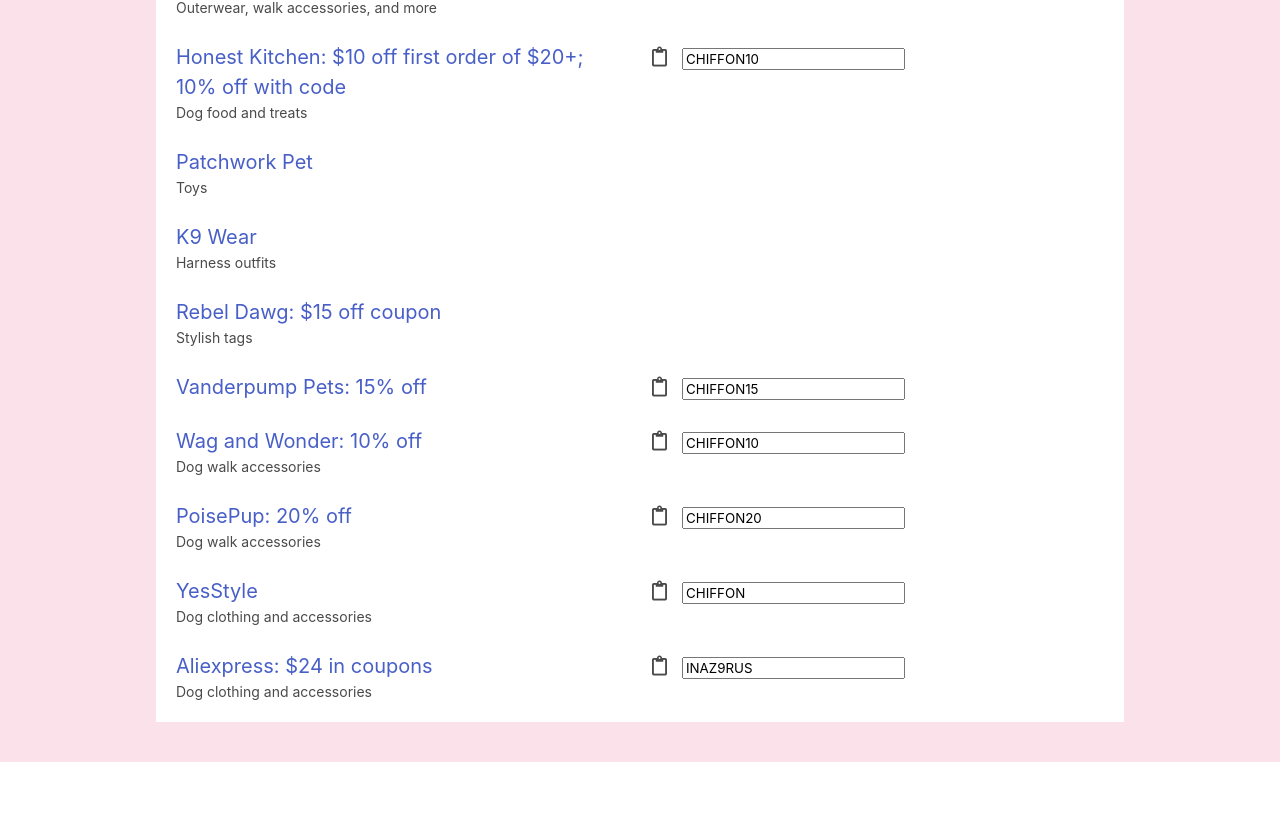
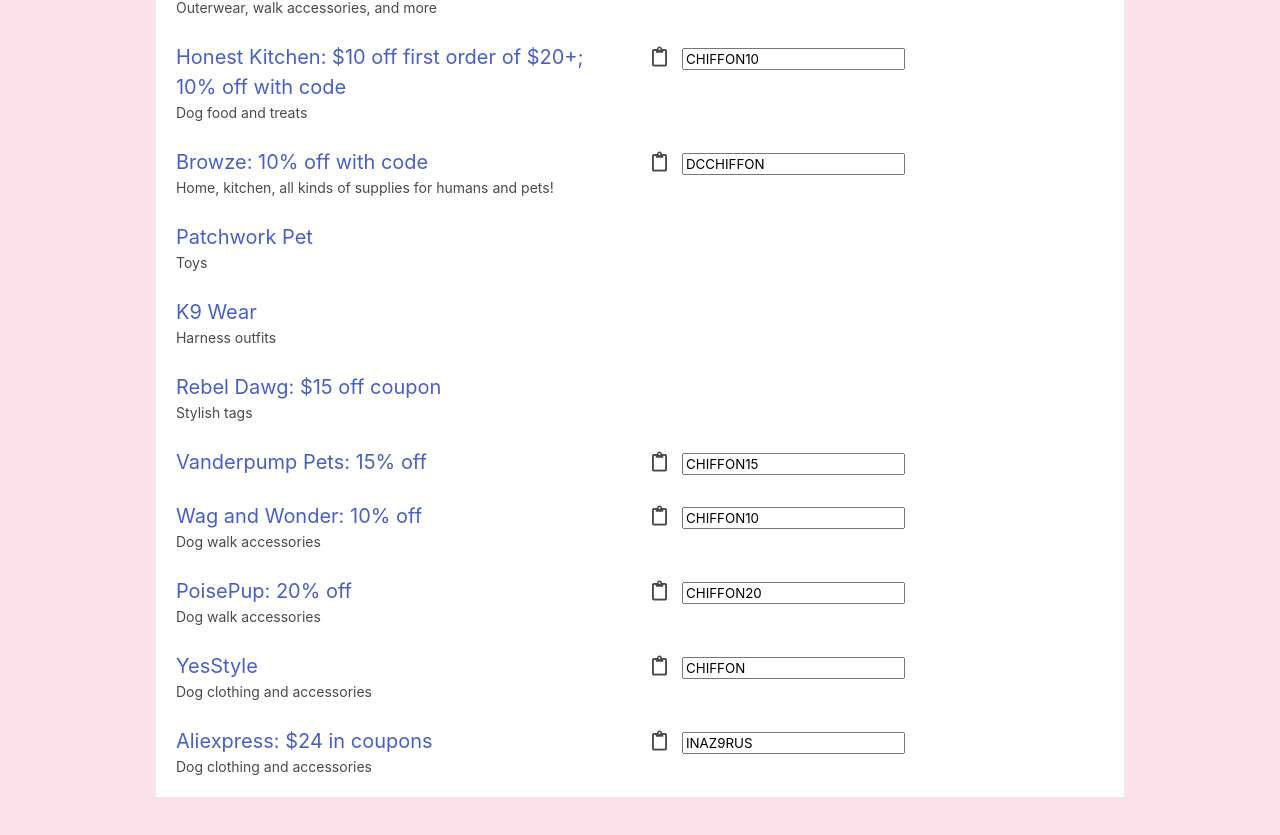
Before and after one commit to TechieQian/chiffon, a React (Create React App) app: page /shop in a window 1280 px wide. Shown: the part 1793-2628 px from the top of the page. Before the commit the page ends 2555 px from the top, so only its background shows below. Built offline with nearby package versions, Linux system fonts and the light colour scheme.

Commit message:
editing sponsor code for browze

```diff
--- a/src/data/sponsors.ts
+++ b/src/data/sponsors.ts
@@ -104,6 +104,12 @@ const sponsors = [
     subtitle: "Dog food and treats",
   },
   {
+    link: "browze.com/?UTM_source=brandbassador_medium=affiliate&ref=bb-xz32gw",
+    label: "Browze: 10% off with code",
+    code: "DCCHIFFON",
+    subtitle: "Home, kitchen, all kinds of supplies for humans and  pets!",
+  },
+  {
     link: "https://shareasale.com/r.cfm?b=1505106&u=2634834&m=95444&urllink=&afftrack= ",
     label: "Patchwork Pet",
     code: null,
```
